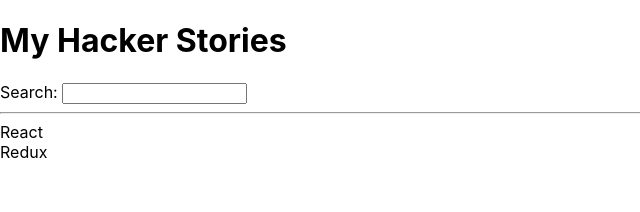
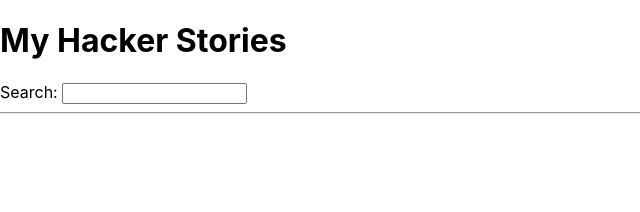
Before and after one commit to matheus-osena/Aprendendo-React---Livro, a React (Create React App) app in the folder CAP 02/Ex1/hacker-stories/: page / in a window 1280 px wide. Shown: the top 212 px of the page, without its empty margins (0-640 px from the left). Built offline with nearby package versions, Linux system fonts and the light colour scheme.

Commit message:
Adicioannado função Lista

```diff
--- a/CAP 02/Ex1/hacker-stories/src/App.js
+++ b/CAP 02/Ex1/hacker-stories/src/App.js
@@ -29,9 +29,18 @@ function App() {
 
       <hr />
 
-      {list.map(function (item) {
-        return <div>{item.title}</div>;
-      })}
+      {function List() {
+        return list.map(function (item) {
+          return (<div key={item.objectID}>
+            <span>
+              <a href={item.url}>{item.title}</a>
+            </span>
+            <span>{item.author}</span>
+            <span>{item.num_comments}</span>
+            <span>{item.points}</span>
+          </div>);
+        })
+      }}
 
     </div>
   );
```
